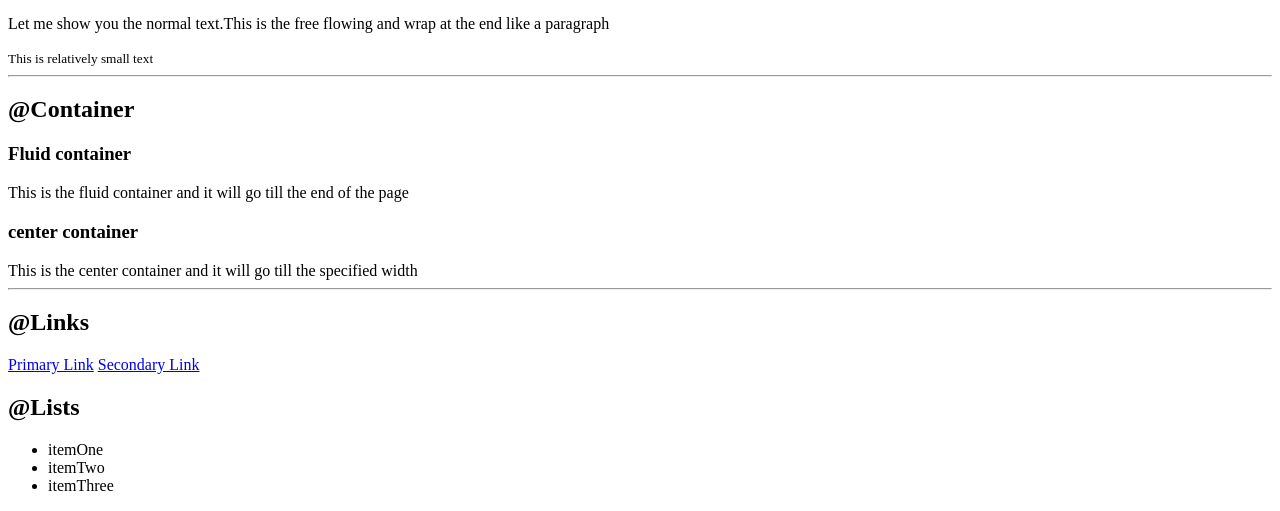
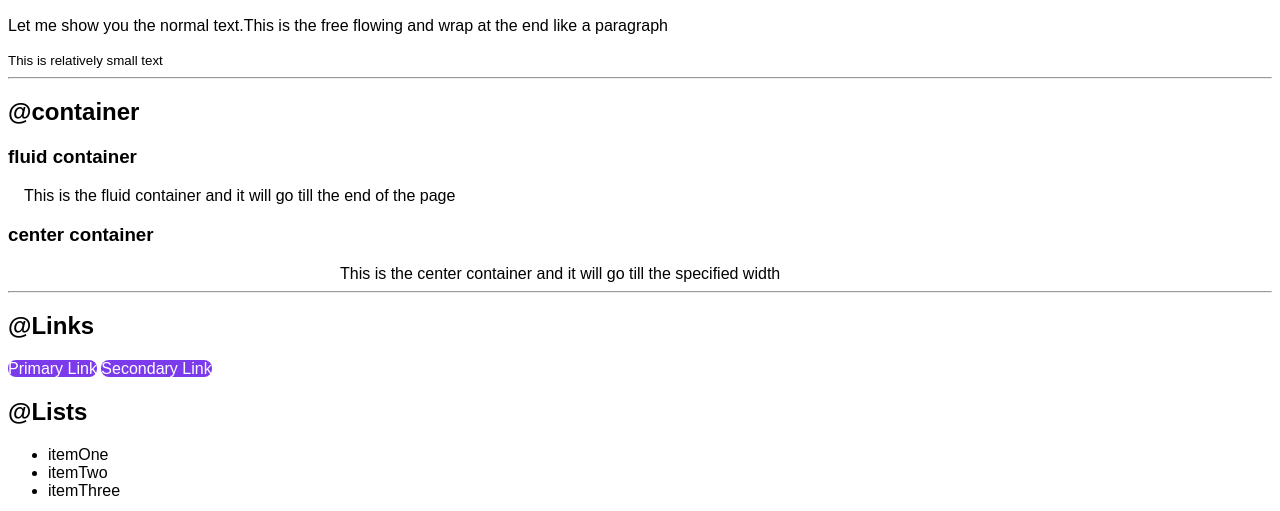
Before and after one commit to akanksha2306/neogcamp-lesson-3, a plain HTML site: page index.html in a window 1280 px wide. Shown: the part 257-768 px from the top of the page. Drawn offline with Linux system fonts and the light colour scheme.

Commit message:
Till links

```diff
--- a/index.html
+++ b/index.html
@@ -4,6 +4,7 @@
     <meta charset="UTF-8">
     <meta http-equiv="X-UA-Compatible" content="IE=edge">
     <meta name="viewport" content="width=device-width, initial-scale=1.0">
+    <link rel="stylesheet" href="style.css">
     <title>Component library</title>
 </head>
 <body>
@@ -20,23 +21,23 @@
 
     <hr>
 
-    <h2>@Container</h2>
-    <h3>Fluid container</h3>
+    <h2>@container</h2>
 
-    <div>This is the fluid container and it will go till the end of the page</div>
+    <h3>fluid container</h3>
+    <div class="container container-fluid">This is the fluid container and it will go till the end of the page</div>
 
     <h3>center container</h3>
-    <div>This is the center container and it will go till the specified width</div>
+    <div class="container container-center">This is the center container and it will go till the specified width</div>
 
     <hr>
 
     <h2>@Links</h2>
-    <a href="/">Primary Link</a>
-    <a href="/">Secondary Link</a>
+    <a class="link link-primary" href="/">Primary Link</a>
+    <a  class="link link-secondary" href="/">Secondary Link</a>
 
     <h2>@Lists</h2>
 
-   <ul>
+   <ul class="list">
         <li>itemOne</li>
         <li>itemTwo</li>
         <li>itemThree</li>
--- a/style.css
+++ b/style.css
@@ -0,0 +1,42 @@
+@import url('https://fonts.googleapis.com/css2?family=Bree+Serif&family=Mulish&family=Nunito+Sans:ital,wght@1,300&family=Open+Sans&family=Roboto&family=Roboto+Mono&display=swap');
+
+
+:root{
+    --primary-color:#7C3AED;
+}
+
+body{
+    font-family: 'Montserrat',
+    sans-serif;
+}
+
+/* container */
+.container{
+    padding-left: 1rem;
+    padding-right: 1rem;
+}
+
+.container-center{
+    max-width: 600px;
+    margin: auto;
+}
+
+.link {
+    text-decoration: none;
+    padding:0.5rem, 1rem;
+
+}
+
+.link-primary{
+    background-color: var(--primary-color);
+    border-radius: 0.5rem;
+    color: white;
+
+}
+
+.link-secondary{
+    background-color: var(--primary-color);
+    border-radius: 0.5rem;
+    color: white;
+
+}
```
